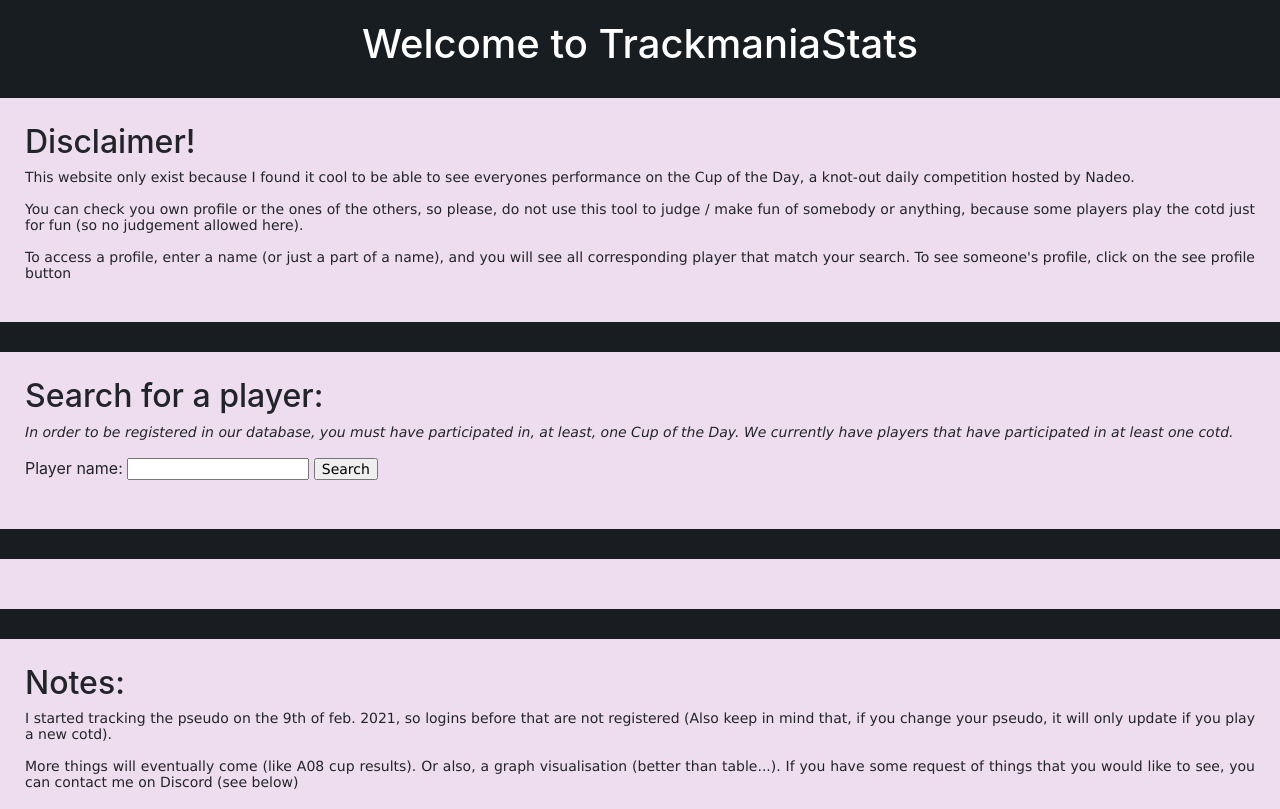
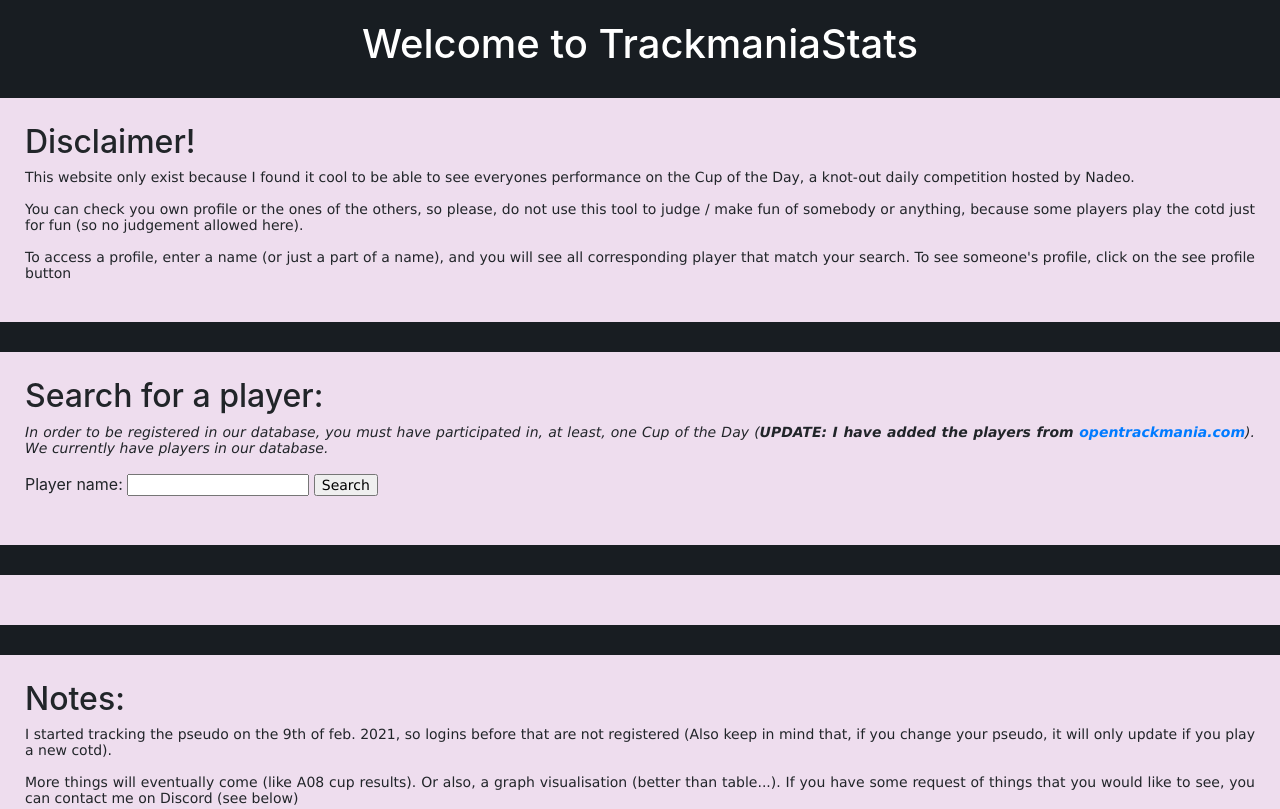
Before and after one commit to tmstats/tmstats.github.io, a plain HTML site: page index.html in a window 1280 px wide. Shown: the top 809 px of the page. Drawn offline with nearby package versions, Linux system fonts and the light colour scheme; no server answers.

Commit message:
Update index.html

```diff
--- a/index.html
+++ b/index.html
@@ -25,7 +25,7 @@
 
     <section id ="playerSearch">
     <h2>Search for a player:</h2>
-    <p><i>In order to be registered in our database, you must have participated in, at least, one Cup of the Day. We currently have <i id="totalPlayer"></i> players that have participated in at least one cotd.</i></p>
+    <p><i>In order to be registered in our database, you must have participated in, at least, one Cup of the Day (<b>UPDATE: I have added the players from <a href="https://opentrackmania.com/">opentrackmania.com</a></b>). We currently have <i id="totalPlayer"></i> players in our database.</i></p>
 
     <form action="/action_page.php">
       <label for="player">Player name:</label>
```
